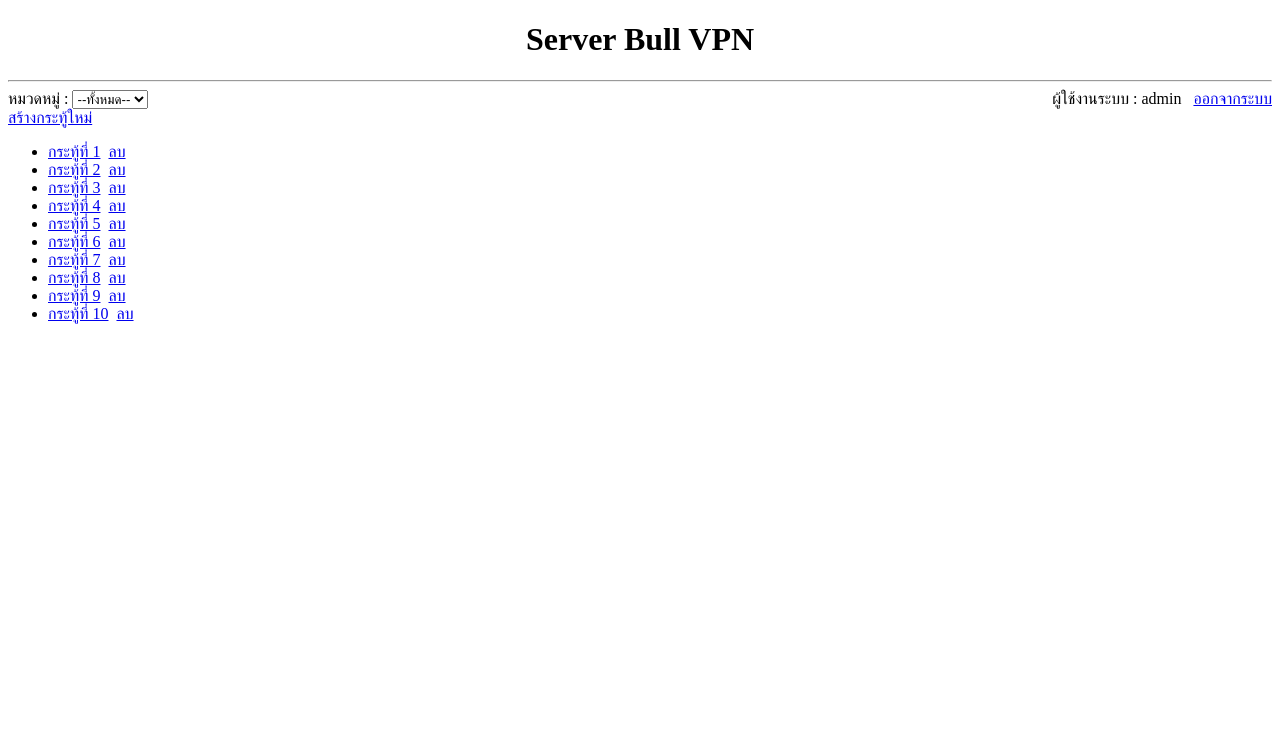
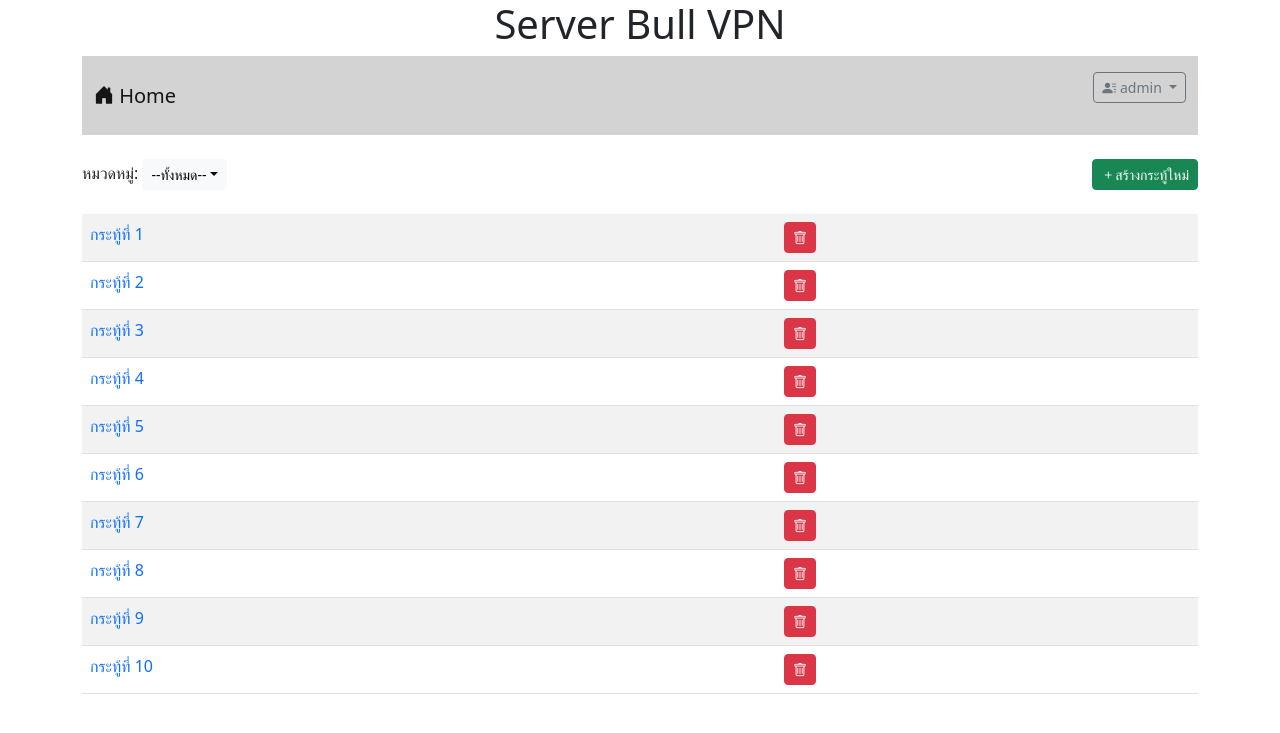
Before and after one commit to attcrown/Hw2, a PHP site: page / in a window 1280 px wide. Shown: the top 733 px of the page. Run offline with PHP 8.4, Linux system fonts and the light colour scheme; the visitor is signed in with stand-in values (Sample User, id 1); some libraries are stand-ins or nearby versions.

Commit message:
edit bootstap25-10-65

```diff
--- a/index.php
+++ b/index.php
@@ -8,57 +8,87 @@
     <meta http-equiv="X-UA-Compatible" content="IE=edge">
     <meta name="viewport" content="width=device-width, initial-scale=1.0">
     <title>Bullvpn</title>
+    <!-- CSS only -->
+    <link href="https://cdn.jsdelivr.net/npm/bootstrap@5.2.2/dist/css/bootstrap.min.css" rel="stylesheet" integrity="sha384-Zenh87qX5JnK2Jl0vWa8Ck2rdkQ2Bzep5IDxbcnCeuOxjzrPF/et3URy9Bv1WTRi" crossorigin="anonymous">
+    <!-- JavaScript Bundle with Popper -->
+    <script src="https://cdn.jsdelivr.net/npm/bootstrap@5.2.2/dist/js/bootstrap.bundle.min.js" integrity="sha384-OERcA2EqjJCMA+/3y+gxIOqMEjwtxJY7qPCqsdltbNJuaOe923+mo//f6V8Qbsw3" crossorigin="anonymous"></script>
+    <link rel="stylesheet" href="https://cdn.jsdelivr.net/npm/bootstrap-icons@1.9.1/font/bootstrap-icons.css">
 </head>
 <?php
     if(!isset($_SESSION['id'])){
 
 ?>
 <body>
+    <div class="container">
         <h1 style="text-align: center;">Server Bull VPN</h1>
-        <hr>
-    หมวดหมู่ : <select name="category">
-        <option value="all">--ทั้งหมด--</option>
-        <option value="general">เรื่องทั่วไป</option>
-        <option value="listen">เรื่องเรียน</option>
-    </select>
-    <a href="login.php" style="float: right;">เข้าสู่ระบบ</a>
-    <ul>
+        <?php include "nav.php"; ?>
+        <br>
+        <div class="d-flex">
+            <div>
+                <label>หมวดหมู่:</label>
+                <span class="dropdown">
+                    <button class="btn btn-light dropdown-toggle btn-sm"
+                    type="button" id="dropdown2" data-bs-toggle="dropdown"
+                    aria-labelledby="false">--ทั้งหมด--</button>
+                    <ul class="dropdown-menu" aria-labelledby="dropdown2">
+                        <li><a href="#" class="dropdown-item"></a>ทั้งหมด</li>
+                        <li><a href="#" class="dropdown-item"></a>เรื่องเรียน</li>
+                        <li><a href="#" class="dropdown-item"></a>เรื่องทั่วไป</li>
+                    </ul>
+                </span>
+            </div>
+        </div>
+        <br>
+        <table class="table table-striped">
             <?php
-            for($i=1; $i<=10; $i++){
-                echo "<li><a href=post.php?id=$i >กระทู้ที่ $i</a></li>";
+                for($i = 1 ;$i <= 10;$i++){
+                    echo "<tr><td><a href=post.php?id=$i style=text-decoration:none>กระทู้ที่ $i</a></td></tr>";
                 }
             ?>
+        </table>
+    </div>
+</body>
+<?php
+    }else{ ?>
+    <body>
+        <div class="container">
+        <h1 style="text-align: center;">Server Bull VPN</h1>
+        <?php include "nav.php"; ?>
+        <br>
+        <div class="d-flex justify-content-between">
+            <div>
+                <label>หมวดหมู่:</label>
+                <span class="dropdown">
+                    <button class="btn btn-light dropdown-toggle btn-sm"
+                    type="button" id="dropdown2" data-bs-toggle="dropdown"
+                    aria-labelledby="false">--ทั้งหมด--</button>
+                    <ul class="dropdown-menu" aria-labelledby="dropdown2">
+                        <li><a href="#" class="dropdown-item"></a>ทั้งหมด</li>
+                        <li><a href="#" class="dropdown-item"></a>เรื่องเรียน</li>
+                        <li><a href="#" class="dropdown-item"></a>เรื่องทั่วไป</li>
                     </ul>
-
-</body>
-<?php }else{ ?>
-    <body>
-        <h1 style="text-align: center;">Server Bull VPN</h1>
-        <hr>
-    หมวดหมู่ : <select name="category">
-        <option value="all">--ทั้งหมด--</option>
-        <option value="general">เรื่องทั่วไป</option>
-        <option value="listen">เรื่องเรียน</option>
-    </select>
-    <div style="float : right">
-        ผู้ใช้งานระบบ : <?php echo $_SESSION['username'] ?>&nbsp;&nbsp;
-        <a href="logout.php">ออกจากระบบ</a>
+                </span>
+            </div>
+            <div>
+                <a href="newpost.php" class="btn btn-success btn-sm">
+                <i class="bi bi-plus"></i>สร้างกระทู้ใหม่</a>
+            </div>
         </div>
         <br>
-    <a href="newpost.php">สร้างกระทู้ใหม่</a>
-
-    <ul>
+        <table class="table table-striped">
             <?php
-            for($i=1; $i<=10; $i++){
-                echo "<li>";
-                echo "<a href=post.php?id=$i>กระทู้ที่ $i</a>";
-                if($_SESSION['role']=='a'){
-                    echo "&nbsp;&nbsp;<a href=delete.php?id=$i>ลบ</a>";
+                for($i = 1 ;$i <= 10;$i++){
+                    echo "<tr><td><a href=post.php?id=$i style=text-decoration:none>
+                    กระทู้ที่ $i</a></td>";
+                    if($_SESSION["role"]=="a"){
+                        echo "<td><a href=delete.php?id=$i class='btn btn-danger btn-sm'>
+                        <i class='bi bi-trash'></i></a></td>";
                     }
-                echo "</li>";
                 }
+                echo "</tr>";
             ?>
-    </ul>
+        </table>
+        </div>
     </body>
 <?php } ?>
 </html>
--- /dev/null
+++ b/nav.php
@@ -0,0 +1,36 @@
+<?php
+    if(!isset($_SESSION['id'])){
+?>
+<nav class="navbar navbar-expand-lg navbar-light" style="background-color: #D3D3D3;">
+  <div class="container-fluid">
+    <a class="navbar-brand" href="index.php"><i class="bi bi-house-door-fill"></i> Home</a>
+    <ul class="navbar">
+        <li class="navbar">
+            <a href="login.php" class="nav-link"><i class="bi bi-pencil-square"></i> เข้าสู่ระบบ</a>
+        </li>
+
+    </ul>
+  </div>
+</nav>
+
+<?php }else{?>
+<nav class="navbar navbar-expand-lg navbar-light" style="background-color: #D3D3D3;">
+  <div class="container-fluid">
+    <a class="navbar-brand" href="index.php"><i class="bi bi-house-door-fill"></i> Home</a>
+    <ul class="navbar">
+        <div class="dropdown">
+            <a type="button" class="btn btn-outline-secondary dropdown-toggle btn-sm"
+                id="dropdown1" data-bs-toggle="dropdown" aria-expanded="false">
+                <i class="bi bi-person-lines-fill"></i>
+                <?php echo $_SESSION["username"]; ?>
+            </a>
+            <ul class="dropdown-menu" aria-labelledby="dropdown1">
+                <li><a href="logout.php" class="dropdown-item"><i class="bi bi-power"></i> ออกจากระบบ</a> </li>
+            </ul>
+        </div>
+
+    </ul>
+  </div>
+</nav>
+
+<?php }?>
```
Also changed, not shown: login.php (+37 -11 lines). Lines whose indentation alone changed are shown as unchanged.
